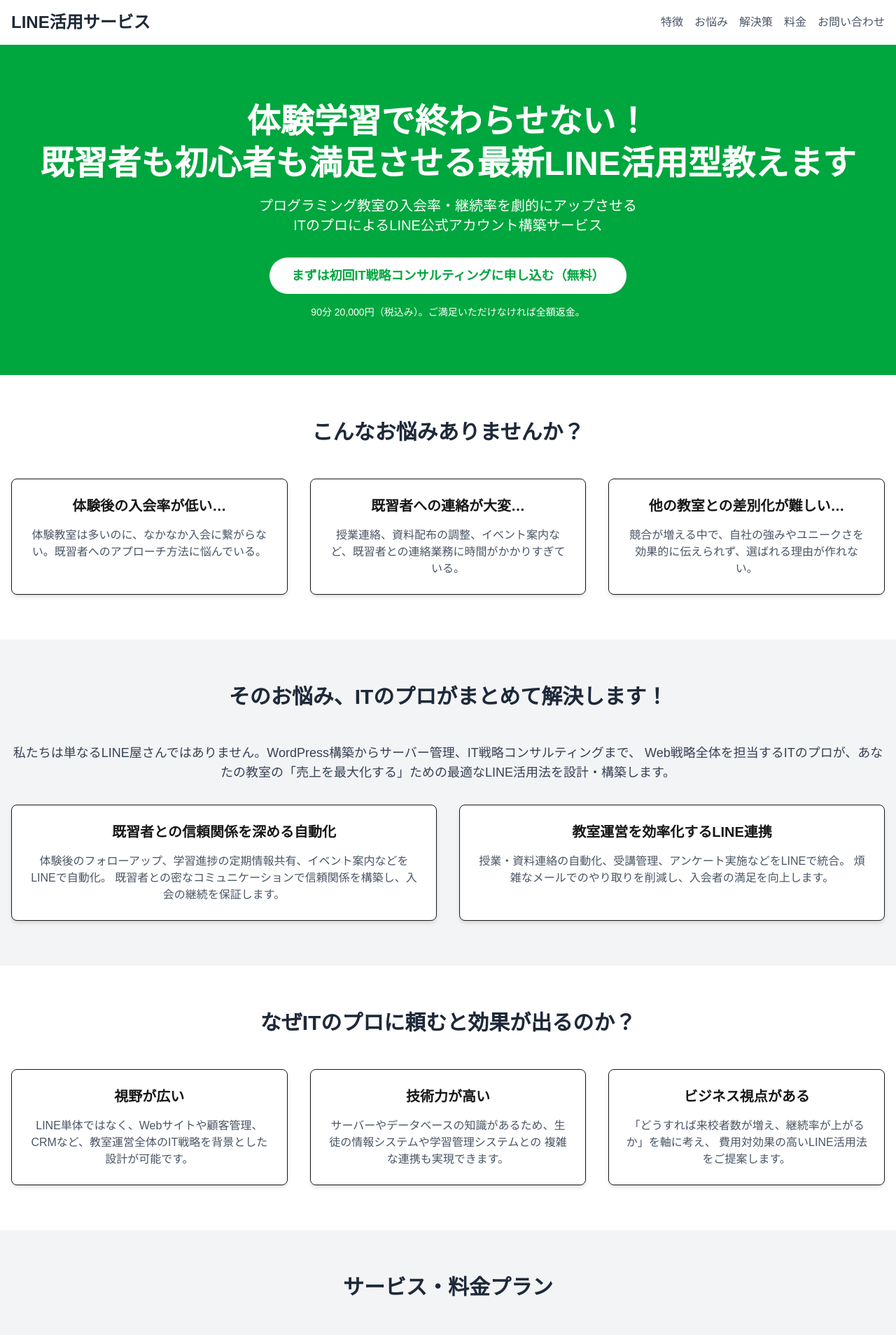
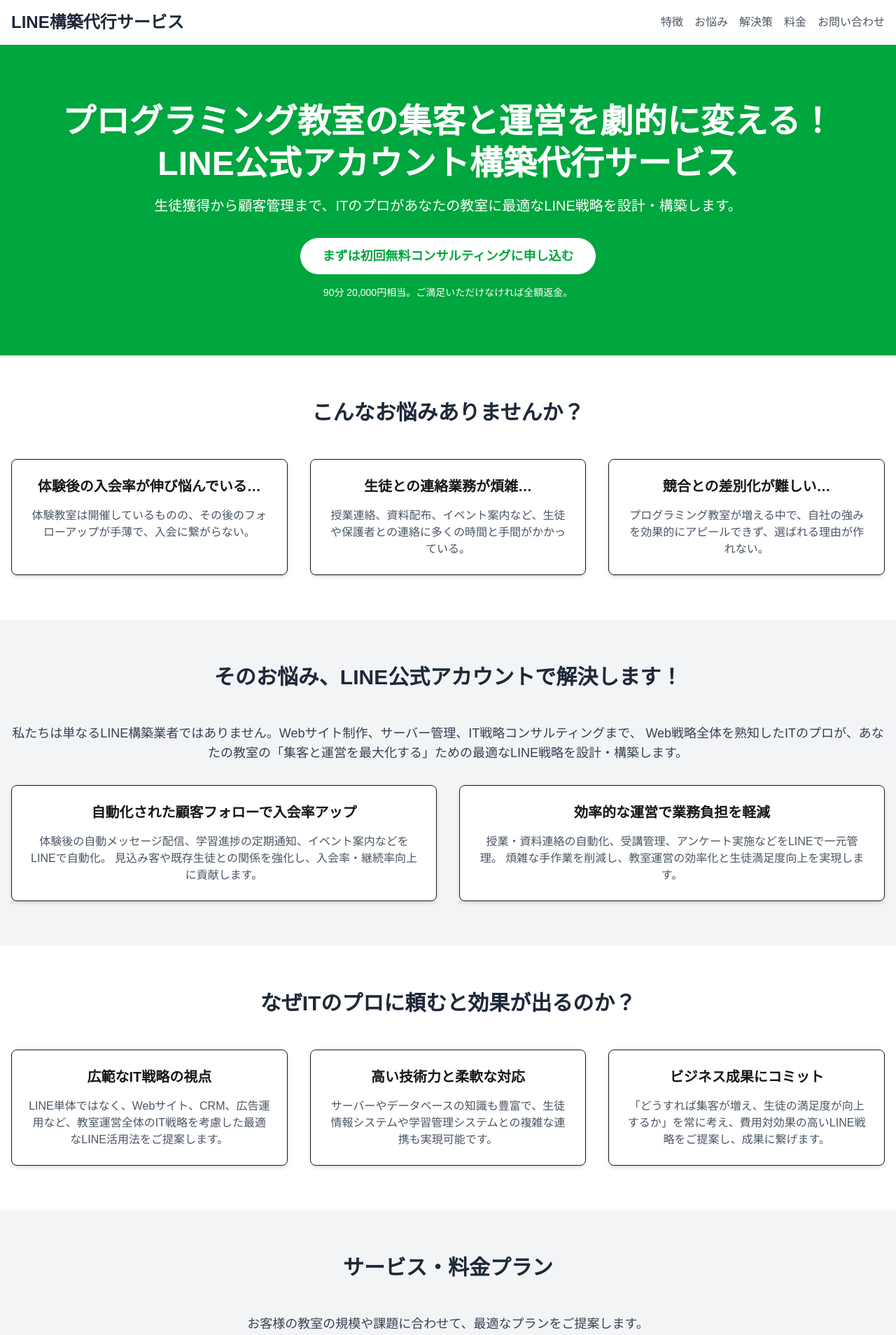
Before and after one commit to iidaatcnt/line-lp-programming-school, a Next.js app: page / in a window 1280 px wide. Shown: the top 1908 px of the page at 70% size. Built offline with nearby package versions, Linux system fonts and the light colour scheme.

Commit message:
feat: Implement new landing page content

```diff
--- a/src/app/page.tsx
+++ b/src/app/page.tsx
@@ -7,7 +7,7 @@ export default function Home() {
       <header className="bg-white shadow-sm py-4">
         <div className="container mx-auto px-4 flex justify-between items-center">
           <h1 className="text-2xl font-bold text-gray-800">
-            <Link href="/">LINE活用サービス</Link>
+            <Link href="/">LINE構築代行サービス</Link>
           </h1>
           <nav>
             <ul className="flex space-x-4">
@@ -25,17 +25,16 @@ export default function Home() {
       <section className="bg-green-600 text-white py-20 text-center">
         <div className="container mx-auto px-4">
           <h2 className="text-4xl md:text-5xl font-extrabold leading-tight mb-4">
-            体験学習で終わらせない！<br />
-            既習者も初心者も満足させる最新LINE活用型教えます
+            プログラミング教室の集客と運営を劇的に変える！<br />
+            LINE公式アカウント構築代行サービス
           </h2>
           <p className="text-xl mb-8">
-            プログラミング教室の入会率・継続率を劇的にアップさせる<br />
-            ITのプロによるLINE公式アカウント構築サービス
+            生徒獲得から顧客管理まで、ITのプロがあなたの教室に最適なLINE戦略を設計・構築します。
           </p>
           <button className="bg-white text-green-600 font-bold py-3 px-8 rounded-full text-lg hover:bg-gray-100 transition duration-300">
-            まずは初回IT戦略コンサルティングに申し込む（無料）
+            まずは初回無料コンサルティングに申し込む
           </button>
-          <p className="mt-4 text-sm">90分 20,000円（税込み）。ご満足いただけなければ全額返金。</p>
+          <p className="mt-4 text-sm">90分 20,000円相当。ご満足いただけなければ全額返金。</p>
         </div>
       </section>
 
@@ -45,21 +44,21 @@ export default function Home() {
           <h3 className="text-3xl font-bold text-gray-800 mb-12">こんなお悩みありませんか？</h3>
           <div className="grid grid-cols-1 md:grid-cols-3 gap-8">
             <div className="p-6 border rounded-lg shadow-md">
-              <h4 className="text-xl font-semibold mb-4">体験後の入会率が低い…</h4>
+              <h4 className="text-xl font-semibold mb-4">体験後の入会率が伸び悩んでいる…</h4>
               <p className="text-gray-600">
-                体験教室は多いのに、なかなか入会に繋がらない。既習者へのアプローチ方法に悩んでいる。
+                体験教室は開催しているものの、その後のフォローアップが手薄で、入会に繋がらない。
               </p>
             </div>
             <div className="p-6 border rounded-lg shadow-md">
-              <h4 className="text-xl font-semibold mb-4">既習者への連絡が大変…</h4>
+              <h4 className="text-xl font-semibold mb-4">生徒との連絡業務が煩雑…</h4>
               <p className="text-gray-600">
-                授業連絡、資料配布の調整、イベント案内など、既習者との連絡業務に時間がかかりすぎている。
+                授業連絡、資料配布、イベント案内など、生徒や保護者との連絡に多くの時間と手間がかかっている。
               </p>
             </div>
             <div className="p-6 border rounded-lg shadow-md">
-              <h4 className="text-xl font-semibold mb-4">他の教室との差別化が難しい…</h4>
+              <h4 className="text-xl font-semibold mb-4">競合との差別化が難しい…</h4>
               <p className="text-gray-600">
-                競合が増える中で、自社の強みやユニークさを効果的に伝えられず、選ばれる理由が作れない。
+                プログラミング教室が増える中で、自社の強みを効果的にアピールできず、選ばれる理由が作れない。
               </p>
             </div>
           </div>
@@ -69,24 +68,24 @@ export default function Home() {
       {/* Solution Section (解決策) */}
       <section id="solution" className="py-16 bg-gray-100">
         <div className="container mx-auto px-4 text-center">
-          <h3 className="text-3xl font-bold text-gray-800 mb-12">そのお悩み、ITのプロがまとめて解決します！</h3>
+          <h3 className="text-3xl font-bold text-gray-800 mb-12">そのお悩み、LINE公式アカウントで解決します！</h3>
           <p className="text-lg text-gray-700 mb-8">
-            私たちは単なるLINE屋さんではありません。WordPress構築からサーバー管理、IT戦略コンサルティングまで、
-            Web戦略全体を担当するITのプロが、あなたの教室の「売上を最大化する」ための最適なLINE活用法を設計・構築します。
+            私たちは単なるLINE構築業者ではありません。Webサイト制作、サーバー管理、IT戦略コンサルティングまで、
+            Web戦略全体を熟知したITのプロが、あなたの教室の「集客と運営を最大化する」ための最適なLINE戦略を設計・構築します。
           </p>
           <div className="grid grid-cols-1 md:grid-cols-2 gap-8">
             <div className="p-6 border rounded-lg shadow-md bg-white">
-              <h4 className="text-xl font-semibold mb-4">既習者との信頼関係を深める自動化</h4>
+              <h4 className="text-xl font-semibold mb-4">自動化された顧客フォローで入会率アップ</h4>
               <p className="text-gray-600">
-                体験後のフォローアップ、学習進捗の定期情報共有、イベント案内などをLINEで自動化。
-                既習者との密なコミュニケーションで信頼関係を構築し、入会の継続を保証します。
+                体験後の自動メッセージ配信、学習進捗の定期通知、イベント案内などをLINEで自動化。
+                見込み客や既存生徒との関係を強化し、入会率・継続率向上に貢献します。
               </p>
             </div>
             <div className="p-6 border rounded-lg shadow-md bg-white">
-              <h4 className="text-xl font-semibold mb-4">教室運営を効率化するLINE連携</h4>
+              <h4 className="text-xl font-semibold mb-4">効率的な運営で業務負担を軽減</h4>
               <p className="text-gray-600">
-                授業・資料連絡の自動化、受講管理、アンケート実施などをLINEで統合。
-                煩雑なメールでのやり取りを削減し、入会者の満足を向上します。
+                授業・資料連絡の自動化、受講管理、アンケート実施などをLINEで一元管理。
+                煩雑な手作業を削減し、教室運営の効率化と生徒満足度向上を実現します。
               </p>
             </div>
           </div>
@@ -99,23 +98,21 @@ export default function Home() {
           <h3 className="text-3xl font-bold text-gray-800 mb-12">なぜITのプロに頼むと効果が出るのか？</h3>
           <div className="grid grid-cols-1 md:grid-cols-3 gap-8">
             <div className="p-6 border rounded-lg shadow-md">
-              <h4 className="text-xl font-semibold mb-4">視野が広い</h4>
+              <h4 className="text-xl font-semibold mb-4">広範なIT戦略の視点</h4>
               <p className="text-gray-600">
-                LINE単体ではなく、Webサイトや顧客管理、CRMなど、教室運営全体のIT戦略を背景とした設計が可能です。
+                LINE単体ではなく、Webサイト、CRM、広告運用など、教室運営全体のIT戦略を考慮した最適なLINE活用法をご提案します。
               </p>
             </div>
             <div className="p-6 border rounded-lg shadow-md">
-              <h4 className="text-xl font-semibold mb-4">技術力が高い</h4>
+              <h4 className="text-xl font-semibold mb-4">高い技術力と柔軟な対応</h4>
               <p className="text-gray-600">
-                サーバーやデータベースの知識があるため、生徒の情報システムや学習管理システムとの
-                複雑な連携も実現できます。
+                サーバーやデータベースの知識も豊富で、生徒情報システムや学習管理システムとの複雑な連携も実現可能です。
               </p>
             </div>
             <div className="p-6 border rounded-lg shadow-md">
-              <h4 className="text-xl font-semibold mb-4">ビジネス視点がある</h4>
+              <h4 className="text-xl font-semibold mb-4">ビジネス成果にコミット</h4>
               <p className="text-gray-600">
-                「どうすれば来校者数が増え、継続率が上がるか」を軸に考え、
-                費用対効果の高いLINE活用法をご提案します。
+                「どうすれば集客が増え、生徒の満足度が向上するか」を常に考え、費用対効果の高いLINE戦略をご提案し、成果に繋げます。
               </p>
             </div>
           </div>
@@ -128,7 +125,7 @@ export default function Home() {
           <h3 className="text-3xl font-bold text-gray-800 mb-12">サービス・料金プラン</h3>
           <p className="text-lg text-gray-700">
             お客様の教室の規模や課題に合わせて、最適なプランをご提案します。<br />
-            まずは初回IT戦略コンサルティングにて、詳細をお聞かせください。
+            まずは初回無料コンサルティングにて、詳細をお聞かせください。
           </p>
           {/* ここに料金プランの具体的な内容が入ります */}
         </div>
@@ -139,12 +136,12 @@ export default function Home() {
         <div className="container mx-auto px-4">
           <h3 className="text-3xl font-bold mb-8">まずはITのプロにお気軽にご相談ください</h3>
           <p className="text-xl mb-8">
-            あなたの教室の課題をヒアリングし、売上アップに繋がる具体的なLINE活用戦略をご提案します。
+            あなたの教室の課題をヒアリングし、集客と運営を劇的に変える具体的なLINE戦略をご提案します。
           </p>
           <button className="bg-white text-green-700 font-bold py-3 px-8 rounded-full text-lg hover:bg-gray-100 transition duration-300">
-            初回IT戦略コンサルティングに申し込む（無料）
+            初回無料コンサルティングに申し込む
           </button>
-          <p className="mt-4 text-sm">90分 20,000円（税込み）。ご満足いただけなければ全額返金。</p>
+          <p className="mt-4 text-sm">90分 20,000円相当。ご満足いただけなければ全額返金。</p>
           <p className="mt-8 text-lg">
             <a href="#" className="underline hover:no-underline">サービス資料をダウンロードする（無料）</a>
           </p>
```
